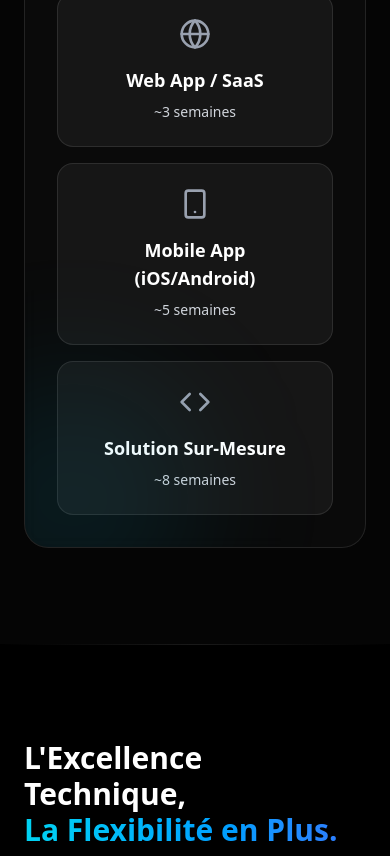
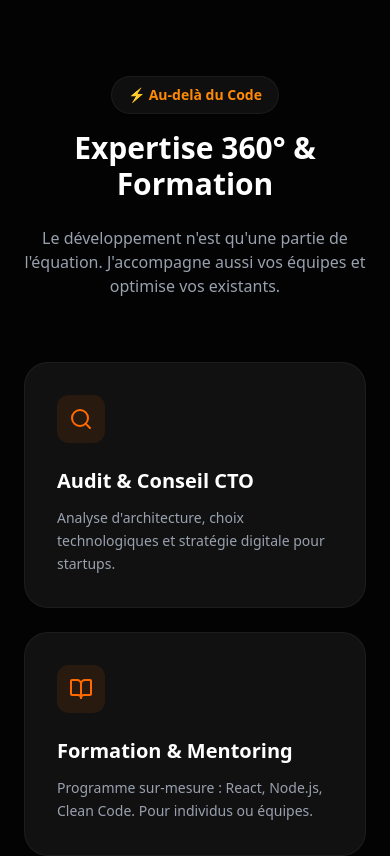
Before and after one commit to Adigiltizeme/digiltizeme-portfolio, a React (Vite) app: page / in a window 390 px wide. Shown: the part 3100-3956 px from the top of the page. Built offline with nearby package versions, Linux system fonts and the light colour scheme.

Commit message:
feat: Add Services section and Finded project

```diff
--- a/src/App.jsx
+++ b/src/App.jsx
@@ -2,6 +2,7 @@ import React, { useState } from 'react';
 import MainLayout from './components/layout/MainLayout';
 import Hero from './components/sections/Hero';
 import BentoGrid from './components/sections/BentoGrid';
+import Services from './components/sections/Services';
 import QuoteSimulator from './components/sections/QuoteSimulator';
 import Methodology from './components/sections/Methodology';
 import Footer from './components/sections/Footer';
@@ -14,6 +15,7 @@ function App() {
     <MainLayout>
       <Hero />
       <BentoGrid />
+      <Services />
       <QuoteSimulator />
       <Methodology onOpenFinancing={() => setIsFinancingOpen(true)} />
       <Footer />
--- a/src/components/sections/BentoGrid.jsx
+++ b/src/components/sections/BentoGrid.jsx
@@ -56,6 +56,28 @@ const projects = [
         ],
         className: "md:col-span-12",
         image: "/projects/checkalleat.png"
+    },
+    {
+        name: "Finded",
+        category: "Marketplace & Social",
+        color: "from-purple-500 to-indigo-600",
+        description: "Plateforme de mise en relation clients / prestataires. Géolocalisation, messagerie temps réel et gestion de profil avancée.",
+        tags: ["React Native", "Node.js", "Socket.io", "MongoDB"],
+        features: [
+            "Recherche de prestataires géolocalisée (Map)",
+            "Chat en temps réel (Socket.io)",
+            "Système de notation et avis",
+            "Authentification sécurisée (JWT)"
+        ],
+        className: "md:col-span-12",
+        video: "/projects/finded_demo.mp4",
+        contributors: [
+            { name: "Benjamin D'ONOFRIO", role: "Dev Fullstack" },
+            { name: "Santiago TONOLI", role: "Dev Frontend" },
+            { name: "Hadama SAMASSA", role: "Dev Backend" },
+            { name: "Léo BACCIALONE", role: "Lead Dev / Dev Fullstack" }
+        ],
+        image: "/projects/finded_preview.png" // Fallback or thumbnail if needed, sticking to video primarily
     }
 ];
 
--- a/src/components/sections/Footer.jsx
+++ b/src/components/sections/Footer.jsx
@@ -18,7 +18,7 @@ const Footer = () => {
                 </p>
 
                 <div className="grid grid-cols-2 md:grid-cols-4 gap-4 max-w-2xl mx-auto">
-                    <a href="https://wa.me/33600000000" target="_blank" rel="noopener noreferrer" className="flex flex-col items-center justify-center p-6 rounded-2xl bg-white/5 border border-white/10 hover:bg-white/10 hover:border-orange-500/50 transition-all group">
+                    <a href="https://wa.me/33616557039" target="_blank" rel="noopener noreferrer" className="flex flex-col items-center justify-center p-6 rounded-2xl bg-white/5 border border-white/10 hover:bg-white/10 hover:border-orange-500/50 transition-all group">
                         <MessageCircle className="mb-3 text-green-500" size={32} />
                         <span className="font-bold">WhatsApp</span>
                     </a>
@@ -26,18 +26,18 @@ const Footer = () => {
                         <Calendar className="mb-3 text-blue-500" size={32} />
                         <span className="font-bold">RDV (Calendly)</span>
                     </a>
-                    <a href="mailto:contact@elite-portfolio.com" className="flex flex-col items-center justify-center p-6 rounded-2xl bg-white/5 border border-white/10 hover:bg-white/10 hover:border-purple-500/50 transition-all group">
+                    <a href="mailto:adama.digiltizeme@gmail.com" className="flex flex-col items-center justify-center p-6 rounded-2xl bg-white/5 border border-white/10 hover:bg-white/10 hover:border-purple-500/50 transition-all group">
                         <Mail className="mb-3 text-purple-500" size={32} />
                         <span className="font-bold">Email</span>
                     </a>
-                    <a href="tel:+33600000000" className="flex flex-col items-center justify-center p-6 rounded-2xl bg-white/5 border border-white/10 hover:bg-white/10 hover:border-orange-500/50 transition-all group">
+                    <a href="tel:+33616557039" className="flex flex-col items-center justify-center p-6 rounded-2xl bg-white/5 border border-white/10 hover:bg-white/10 hover:border-orange-500/50 transition-all group">
                         <Phone className="mb-3 text-orange-500" size={32} />
                         <span className="font-bold">Appel</span>
                     </a>
                 </div>
 
                 <div className="mt-24 text-gray-600 text-sm">
-                    © {new Date().getFullYear()} Digiltizème Portfolio. Tous droits réservés.
+                    © {new Date().getFullYear()} Digiltizème. Tous droits réservés.
                 </div>
             </div>
         </footer>
--- a/src/components/sections/Hero.jsx
+++ b/src/components/sections/Hero.jsx
@@ -44,7 +44,7 @@ const Hero = () => {
                     >
                         Démarrer un projet <ArrowUpRight size={20} className="group-hover:rotate-45 transition-transform" />
                     </button>
-                    <a href="https://wa.me/33600000000" target="_blank" rel="noopener noreferrer" className="flex items-center gap-2 text-gray-400 hover:text-white transition-colors">
+                    <a href="https://wa.me/33616557039" target="_blank" rel="noopener noreferrer" className="flex items-center gap-2 text-gray-400 hover:text-white transition-colors">
                         <MessageCircle size={20} />
                         <span>Discuter sur WhatsApp</span>
                     </a>
--- /dev/null
+++ b/src/components/sections/Services.jsx
@@ -0,0 +1,99 @@
+import React from 'react';
+import { motion } from 'framer-motion';
+import { BookOpen, Search, Gauge, Server, Terminal, ShieldCheck } from 'lucide-react';
+
+const services = [
+    {
+        icon: Search,
+        title: "Audit & Conseil CTO",
+        desc: "Analyse d'architecture, choix technologiques et stratégie digitale pour startups."
+    },
+    {
+        icon: BookOpen,
+        title: "Formation & Mentoring",
+        desc: "Programme sur-mesure : React, Node.js, Clean Code. Pour individus ou équipes."
+    },
+    {
+        icon: Gauge,
+        title: "Optimisation Perf",
+        desc: "Core Web Vitals, chargement ultra-rapide et SEO technique avancé."
+    },
+    {
+        icon: Server,
+        title: "Backend & API",
+        desc: "Architecture robuste, NestJS, Microservices et bases de données scalables."
+    },
+    {
+        icon: ShieldCheck,
+        title: "Code Review & QA",
+        desc: "Audit de sécurité, mise en place de tests et standards de qualité (CI/CD)."
+    },
+    {
+        icon: Terminal,
+        title: "Automatisation",
+        desc: "Scripts, Scrapping de données et workflows pour gagner du temps."
+    }
+];
+
+const Services = () => {
+    return (
+        <section className="py-24 px-6 relative z-10 bg-black/40">
+            <div className="max-w-6xl mx-auto">
+                <div className="text-center mb-16">
+                    <motion.div
+                        initial={{ opacity: 0, y: 20 }}
+                        whileInView={{ opacity: 1, y: 0 }}
+                        viewport={{ once: true }}
+                        className="inline-block px-4 py-2 bg-white/5 rounded-full text-orange-400 text-sm font-bold mb-4 border border-white/5"
+                    >
+                        ⚡ Au-delà du Code
+                    </motion.div>
+                    <motion.h2
+                        initial={{ opacity: 0, y: 20 }}
+                        whileInView={{ opacity: 1, y: 0 }}
+                        viewport={{ once: true }}
+                        transition={{ delay: 0.1 }}
+                        className="text-3xl md:text-5xl font-black mb-6"
+                    >
+                        Expertise 360° & Formation
+                    </motion.h2>
+                    <motion.p
+                        initial={{ opacity: 0, y: 20 }}
+                        whileInView={{ opacity: 1, y: 0 }}
+                        viewport={{ once: true }}
+                        transition={{ delay: 0.2 }}
+                        className="text-gray-400 max-w-2xl mx-auto"
+                    >
+                        Le développement n'est qu'une partie de l'équation. J'accompagne aussi vos équipes et optimise vos existants.
+                    </motion.p>
+                </div>
+
+                <div className="grid grid-cols-1 md:grid-cols-2 lg:grid-cols-3 gap-6">
+                    {services.map((service, index) => {
+                        const Icon = service.icon;
+                        return (
+                            <motion.div
+                                key={index}
+                                initial={{ opacity: 0, y: 20 }}
+                                whileInView={{ opacity: 1, y: 0 }}
+                                viewport={{ once: true }}
+                                transition={{ delay: index * 0.1 }}
+                                className="group p-8 rounded-3xl bg-urban-gray border border-white/5 hover:border-orange-500/50 hover:bg-white/5 transition-all duration-300"
+                            >
+                                <div className="w-12 h-12 rounded-xl bg-orange-500/10 flex items-center justify-center mb-6 group-hover:bg-orange-500 group-hover:text-white transition-colors text-orange-500">
+                                    <Icon size={24} />
+                                </div>
+                                <h3 className="text-xl font-bold mb-3">{service.title}</h3>
+                                <p className="text-gray-400 text-sm leading-relaxed group-hover:text-gray-300 transition-colors">
+                                    {service.desc}
+                                </p>
+                            </motion.div>
+                        );
+                    })}
+                </div>
+            </div>
+        </section>
+    );
+};
+
+export default Services;
```
Also changed, not shown: src/components/sections/ProjectDetail.jsx (+42 -9 lines), src/components/sections/QuoteSimulator.jsx (+25 -5 lines), src/components/ui/FinancingModal.jsx (+7 -7 lines), public/projects/finded_preview.png (added), 1 other file (tests, documents, lock files or other folders).
